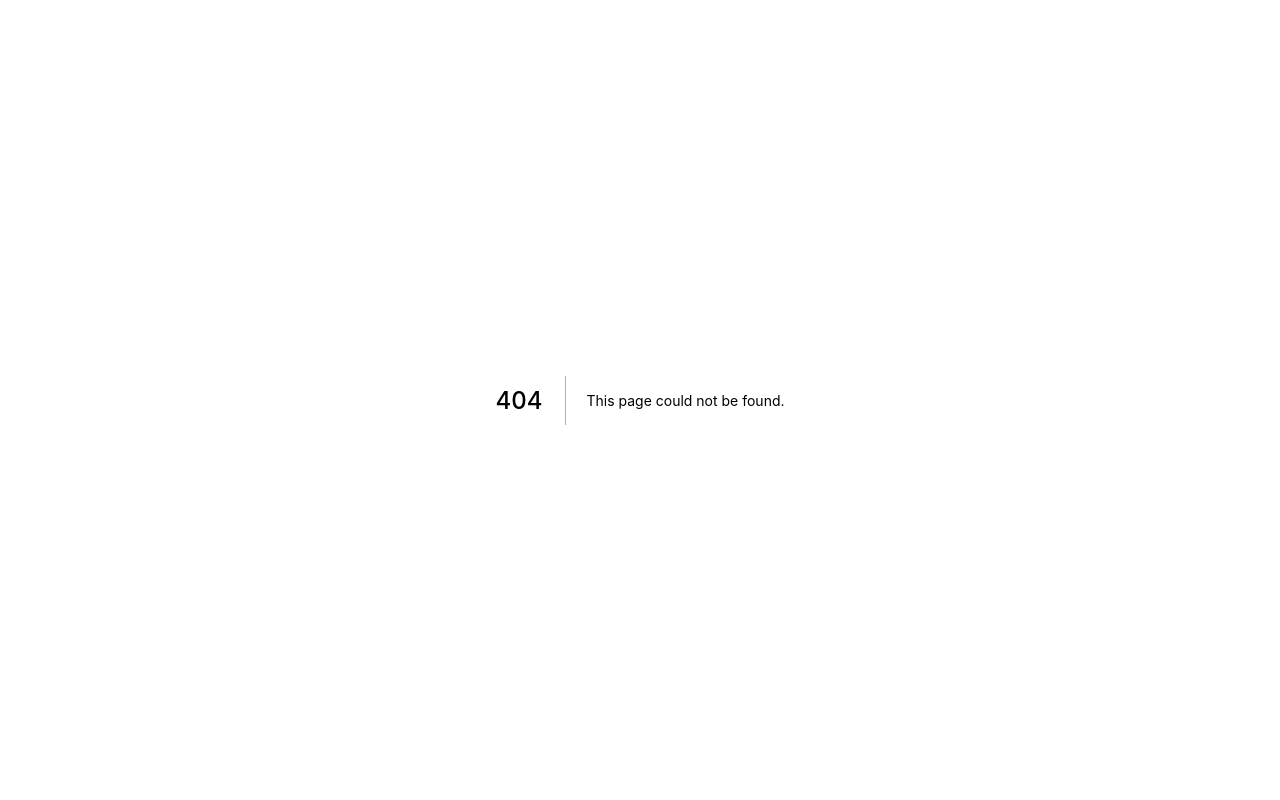
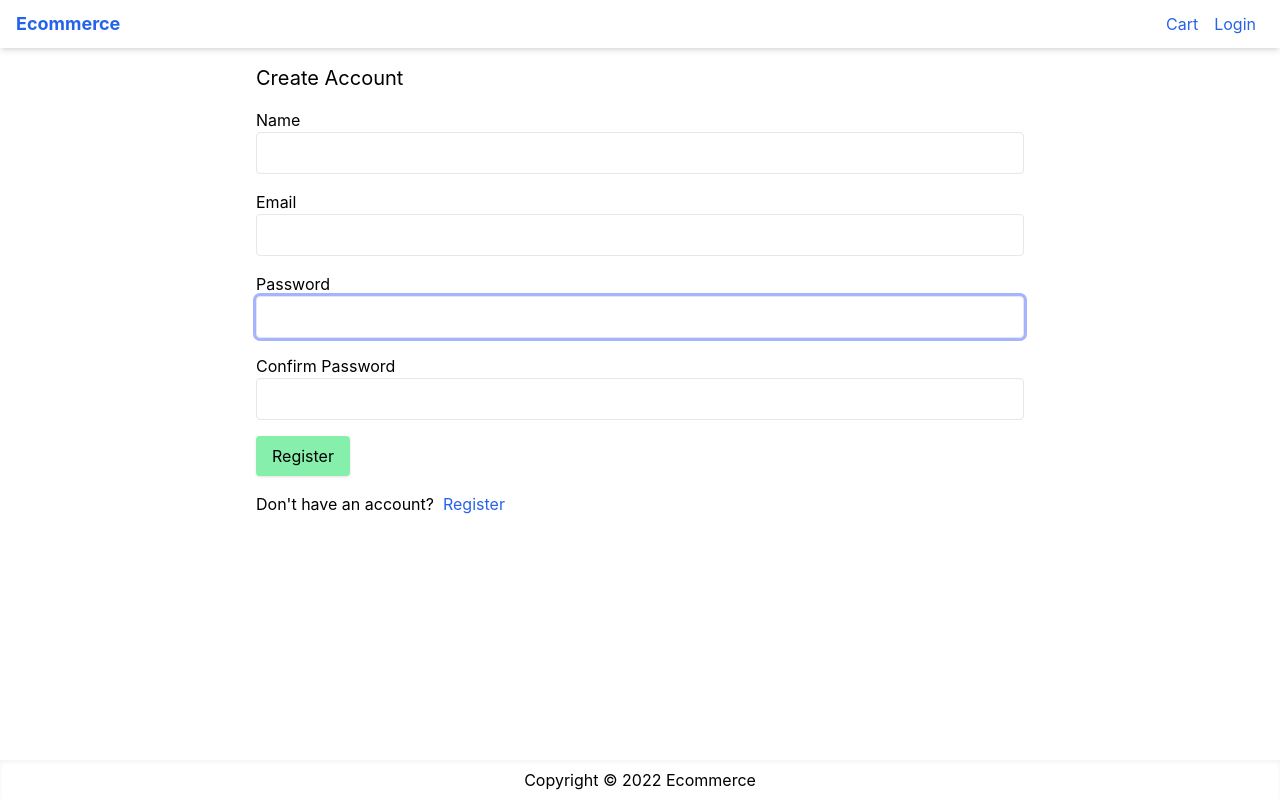
Before and after one commit to fatihyanik/nextjs_commerce, a Next.js app: page /register in a window 1280 px wide. Before the commit this address had no page. Built offline with nearby package versions, Linux system fonts and the light colour scheme; no server answers.

Commit message:
create register screen

```diff
--- /dev/null
+++ b/pages/api/auth/signup.js
@@ -0,0 +1,50 @@
+import bcryptjs from 'bcryptjs';
+import User from '../../../models/User';
+import db from '../../../utils/db';
+
+async function handler(req, res) {
+    if (req.method !== 'POST') {
+        return;
+    }
+    const { name, email, password } = req.body;
+    if (
+        !name ||
+        !email ||
+        !email.includes('@') ||
+        !password ||
+        password.trim().length < 5
+    ) {
+        res.status(422).json({
+            message: 'Validation error',
+        });
+        return;
+    }
+
+    await db.connect();
+
+    const existingUser = await User.findOne({ email: email });
+    if (existingUser) {
+        res.status(422).json({ message: 'User exists already!' });
+        await db.disconnect();
+        return;
+    }
+
+    const newUser = new User({
+        name,
+        email,
+        password: bcryptjs.hashSync(password),
+        isAdmin: false,
+    });
+
+    const user = await newUser.save();
+    await db.disconnect();
+    res.status(201).send({
+        message: 'Created user!',
+        _id: user._id,
+        name: user.name,
+        email: user.email,
+        isAdmin: user.isAdmin,
+    });
+}
+
+export default handler;
--- a/pages/login.js
+++ b/pages/login.js
@@ -83,7 +83,7 @@
                 </div>
                 <div className='mb-4'>
                     Don&apos;t have an account? &nbsp;
-                    <Link href="register">Register</Link>
+                    <Link href={`/register?redirect=${redirect || '/'}`}>Register</Link>
                 </div>
             </form>
         </Layout>
--- /dev/null
+++ b/pages/register.js
@@ -0,0 +1,144 @@
+import Link from 'next/link';
+import React, { useEffect } from 'react';
+import { signIn, useSession } from 'next-auth/react';
+import { useForm } from 'react-hook-form';
+import Layout from '../components/Layout';
+import { getError } from '../utils/error';
+import { toast } from 'react-toastify';
+import { useRouter } from 'next/router';
+import axios from 'axios';
+
+function RegisterScreen() {
+    const { data: session } = useSession();
+
+    const router = useRouter();
+    const { redirect } = router.query;
+
+    useEffect(() => {
+        if (session?.user) {
+            router.push(redirect || '/');
+        }
+    }, [router, session, redirect]);
+
+    const {
+        handleSubmit,
+        register,
+        getValues,
+        formState: { errors },
+    } = useForm();
+    const submitHandler = async ({ name, email, password }) => {
+        try {
+            await axios.post('/api/auth/signup', {
+                name,
+                email,
+                password,
+            });
+
+            const result = await signIn('credentials', {
+                redirect: false,
+                email,
+                password,
+            });
+            if (result.error) {
+                toast.error(result.error);
+            }
+        } catch (err) {
+            toast.error(getError(err));
+        }
+    };
+    return (
+        <Layout title="Create Account">
+            <form
+                className="mx-auto max-w-screen-md"
+                onSubmit={handleSubmit(submitHandler)}
+            >
+                <h1 className="mb-4 text-xl">Create Account</h1>
+                <div className="mb-4">
+                    <label htmlFor="name">Name</label>
+                    <input
+                        type="text"
+                        className="w-full"
+                        id="name"
+                        autoFocus
+                        {...register('name', {
+                            required: 'Please enter name',
+                        })}
+                    />
+                    {errors.name && (
+                        <div className="text-red-500">{errors.name.message}</div>
+                    )}
+                </div>
+
+                <div className="mb-4">
+                    <label htmlFor="email">Email</label>
+                    <input
+                        type="email"
+                        {...register('email', {
+                            required: 'Please enter email',
+                            pattern: {
+                                value: /^[a-zA-Z0-9_.+-]+@[a-zA-Z0-9-]+.[a-zA-Z0-9-.]+$/i,
+                                message: 'Please enter valid email',
+                            },
+                        })}
+                        className="w-full"
+                        id="email"
+                    ></input>
+                    {errors.email && (
+                        <div className="text-red-500">{errors.email.message}</div>
+                    )}
+                </div>
+                <div className="mb-4">
+                    <label htmlFor="password">Password</label>
+                    <input
+                        type="password"
+                        {...register('password', {
+                            required: 'Please enter password',
+                            minLength: { value: 6, message: 'password is more than 5 chars' },
+                        })}
+                        className="w-full"
+                        id="password"
+                        autoFocus
+                    ></input>
+                    {errors.password && (
+                        <div className="text-red-500 ">{errors.password.message}</div>
+                    )}
+                </div>
+                <div className="mb-4">
+                    <label htmlFor="confirmPassword">Confirm Password</label>
+                    <input
+                        className="w-full"
+                        type="password"
+                        id="confirmPassword"
+                        {...register('confirmPassword', {
+                            required: 'Please enter confirm password',
+                            validate: (value) => value === getValues('password'),
+                            minLength: {
+                                value: 6,
+                                message: 'confirm password is more than 5 chars',
+                            },
+                        })}
+                    />
+                    {errors.confirmPassword && (
+                        <div className="text-red-500 ">
+                            {errors.confirmPassword.message}
+                        </div>
+                    )}
+                    {errors.confirmPassword &&
+                        errors.confirmPassword.type === 'validate' && (
+                            <div className="text-red-500 ">Password do not match</div>
+                        )}
+                </div>
+
+                <div className="mb-4 ">
+                    <button className="primary-button">Register</button>
+                </div>
+                <div className="mb-4 ">
+                    Don&apos;t have an account? &nbsp;
+                    <Link href={`/register?redirect=${redirect || '/'}`}>Register</Link>
+                </div>
+            </form>
+        </Layout>
+    );
+}
+
+export default RegisterScreen
```
Also changed, not shown: 1 other file (tests, documents, lock files or other folders). Lines whose indentation alone changed are shown as unchanged.
